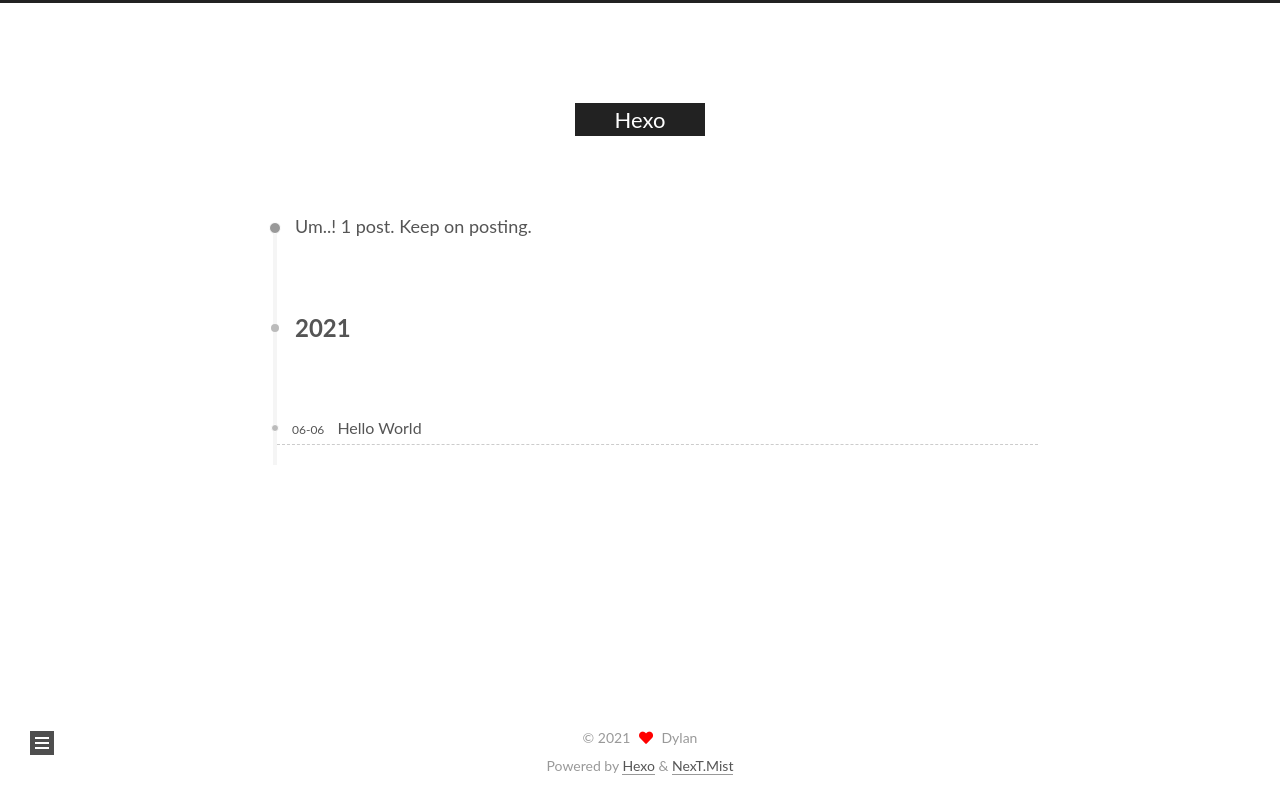
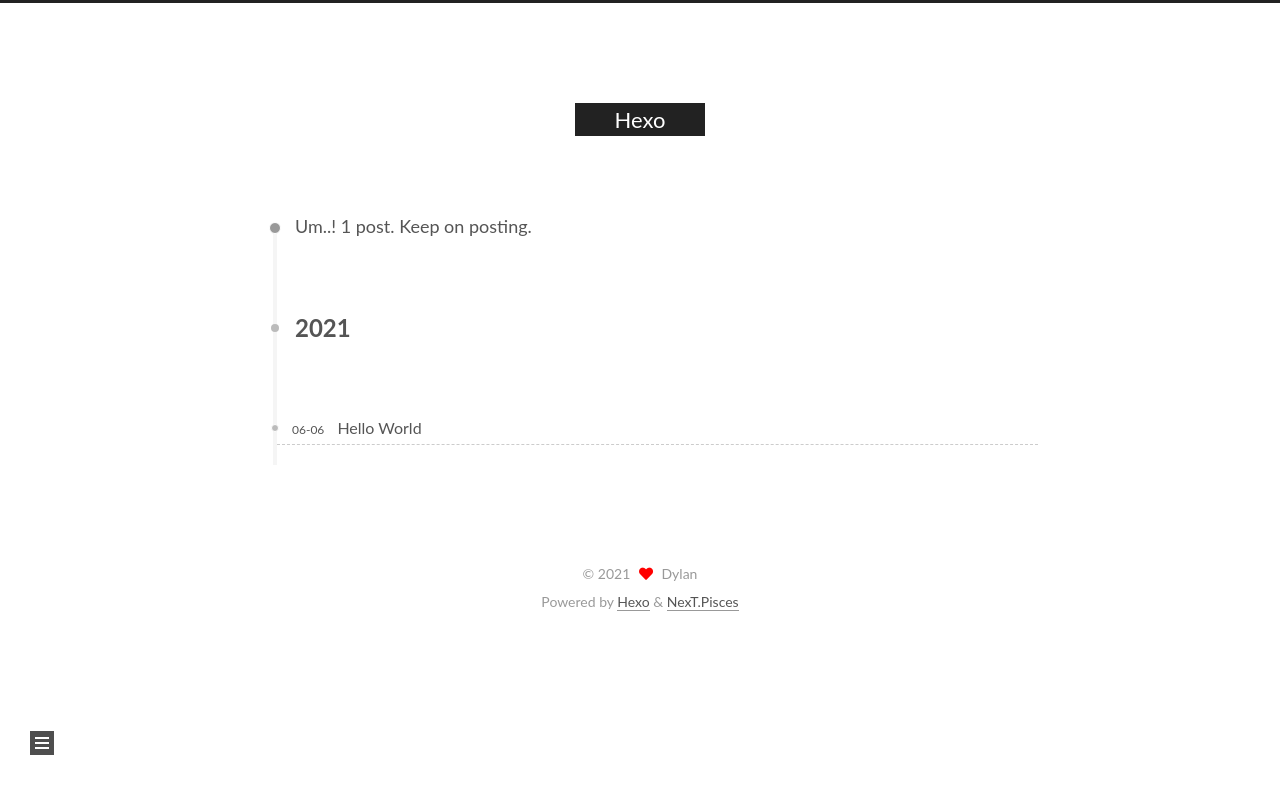
Before and after one commit to Dylan-CS/Dylan-CS.github.io, a plain HTML site: page archives/index.html in a window 1280 px wide. Drawn offline with nearby package versions, Linux system fonts and the light colour scheme.

Commit message:
Site updated: 2021-06-07 10:44:54

```diff
--- a/2021/06/06/hello-world/index.html
+++ b/2021/06/06/hello-world/index.html
@@ -19,7 +19,7 @@
 
 <script class="hexo-configurations">
     var NexT = window.NexT || {};
-    var CONFIG = {"hostname":"dylan-cs.github.io","root":"/","scheme":"Mist","version":"8.0.0","exturl":false,"sidebar":{"position":"left","display":"post","padding":18,"offset":12},"copycode":false,"bookmark":{"enable":false,"color":"#222","save":"auto"},"fancybox":false,"mediumzoom":false,"lazyload":false,"pangu":false,"comments":{"style":"tabs","active":null,"storage":true,"lazyload":false,"nav":null},"motion":{"enable":true,"async":false,"transition":{"post_block":"fadeIn","post_header":"fadeInDown","post_body":"fadeInDown","coll_header":"fadeInLeft","sidebar":"fadeInUp"}},"prism":false,"i18n":{"placeholder":"Searching...","empty":"We didn't find any results for the search: ${query}","hits_time":"${hits} results found in ${time} ms","hits":"${hits} results found"}};
+    var CONFIG = {"hostname":"dylan-cs.github.io","root":"/","scheme":"Pisces","version":"8.0.0","exturl":false,"sidebar":{"position":"left","display":"post","padding":18,"offset":12},"copycode":false,"bookmark":{"enable":false,"color":"#222","save":"auto"},"fancybox":false,"mediumzoom":false,"lazyload":false,"pangu":false,"comments":{"style":"tabs","active":null,"storage":true,"lazyload":false,"nav":null},"motion":{"enable":true,"async":false,"transition":{"post_block":"fadeIn","post_header":"fadeInDown","post_body":"fadeInDown","coll_header":"fadeInLeft","sidebar":"fadeInUp"}},"prism":false,"i18n":{"placeholder":"Searching...","empty":"We didn't find any results for the search: ${query}","hits_time":"${hits} results found in ${time} ms","hits":"${hits} results found"}};
   </script>
 
   <meta name="description" content="Welcome to Hexo! This is your very first post. Check documentation for more info. If you get any problems when using Hexo, you can find the answer in troubleshooting or you can ask me on GitHub. Hello">
@@ -313,7 +313,7 @@
   </span>
   <span class="author" itemprop="copyrightHolder">Dylan</span>
 </div>
-  <div class="powered-by">Powered by <a href="https://hexo.io/" class="theme-link" rel="noopener" target="_blank">Hexo</a> & <a href="https://theme-next.js.org/mist/" class="theme-link" rel="noopener" target="_blank">NexT.Mist</a>
+  <div class="powered-by">Powered by <a href="https://hexo.io/" class="theme-link" rel="noopener" target="_blank">Hexo</a> & <a href="https://theme-next.js.org/pisces/" class="theme-link" rel="noopener" target="_blank">NexT.Pisces</a>
   </div>
 
     </div>
@@ -321,7 +321,7 @@
 
 
   <script src="//cdn.jsdelivr.net/npm/animejs@3.2.0/lib/anime.min.js"></script>
-<script src="/js/utils.js"></script><script src="/js/motion.js"></script><script src="/js/schemes/muse.js"></script><script src="/js/next-boot.js"></script>
+<script src="/js/utils.js"></script><script src="/js/motion.js"></script><script src="/js/next-boot.js"></script>
 
 
 
--- a/archives/index.html
+++ b/archives/index.html
@@ -19,7 +19,7 @@
 
 <script class="hexo-configurations">
     var NexT = window.NexT || {};
-    var CONFIG = {"hostname":"dylan-cs.github.io","root":"/","scheme":"Mist","version":"8.0.0","exturl":false,"sidebar":{"position":"left","display":"post","padding":18,"offset":12},"copycode":false,"bookmark":{"enable":false,"color":"#222","save":"auto"},"fancybox":false,"mediumzoom":false,"lazyload":false,"pangu":false,"comments":{"style":"tabs","active":null,"storage":true,"lazyload":false,"nav":null},"motion":{"enable":true,"async":false,"transition":{"post_block":"fadeIn","post_header":"fadeInDown","post_body":"fadeInDown","coll_header":"fadeInLeft","sidebar":"fadeInUp"}},"prism":false,"i18n":{"placeholder":"Searching...","empty":"We didn't find any results for the search: ${query}","hits_time":"${hits} results found in ${time} ms","hits":"${hits} results found"}};
+    var CONFIG = {"hostname":"dylan-cs.github.io","root":"/","scheme":"Pisces","version":"8.0.0","exturl":false,"sidebar":{"position":"left","display":"post","padding":18,"offset":12},"copycode":false,"bookmark":{"enable":false,"color":"#222","save":"auto"},"fancybox":false,"mediumzoom":false,"lazyload":false,"pangu":false,"comments":{"style":"tabs","active":null,"storage":true,"lazyload":false,"nav":null},"motion":{"enable":true,"async":false,"transition":{"post_block":"fadeIn","post_header":"fadeInDown","post_body":"fadeInDown","coll_header":"fadeInLeft","sidebar":"fadeInUp"}},"prism":false,"i18n":{"placeholder":"Searching...","empty":"We didn't find any results for the search: ${query}","hits_time":"${hits} results found in ${time} ms","hits":"${hits} results found"}};
   </script>
 
   <meta property="og:type" content="website">
@@ -276,7 +276,7 @@
   </span>
   <span class="author" itemprop="copyrightHolder">Dylan</span>
 </div>
-  <div class="powered-by">Powered by <a href="https://hexo.io/" class="theme-link" rel="noopener" target="_blank">Hexo</a> & <a href="https://theme-next.js.org/mist/" class="theme-link" rel="noopener" target="_blank">NexT.Mist</a>
+  <div class="powered-by">Powered by <a href="https://hexo.io/" class="theme-link" rel="noopener" target="_blank">Hexo</a> & <a href="https://theme-next.js.org/pisces/" class="theme-link" rel="noopener" target="_blank">NexT.Pisces</a>
   </div>
 
     </div>
@@ -284,7 +284,7 @@
 
 
   <script src="//cdn.jsdelivr.net/npm/animejs@3.2.0/lib/anime.min.js"></script>
-<script src="/js/utils.js"></script><script src="/js/motion.js"></script><script src="/js/schemes/muse.js"></script><script src="/js/next-boot.js"></script>
+<script src="/js/utils.js"></script><script src="/js/motion.js"></script><script src="/js/next-boot.js"></script>
 
 
 
```
Also changed, not shown: archives/2021/06/index.html (+3 -3 lines), archives/2021/index.html (+3 -3 lines), index.html (+3 -3 lines).
